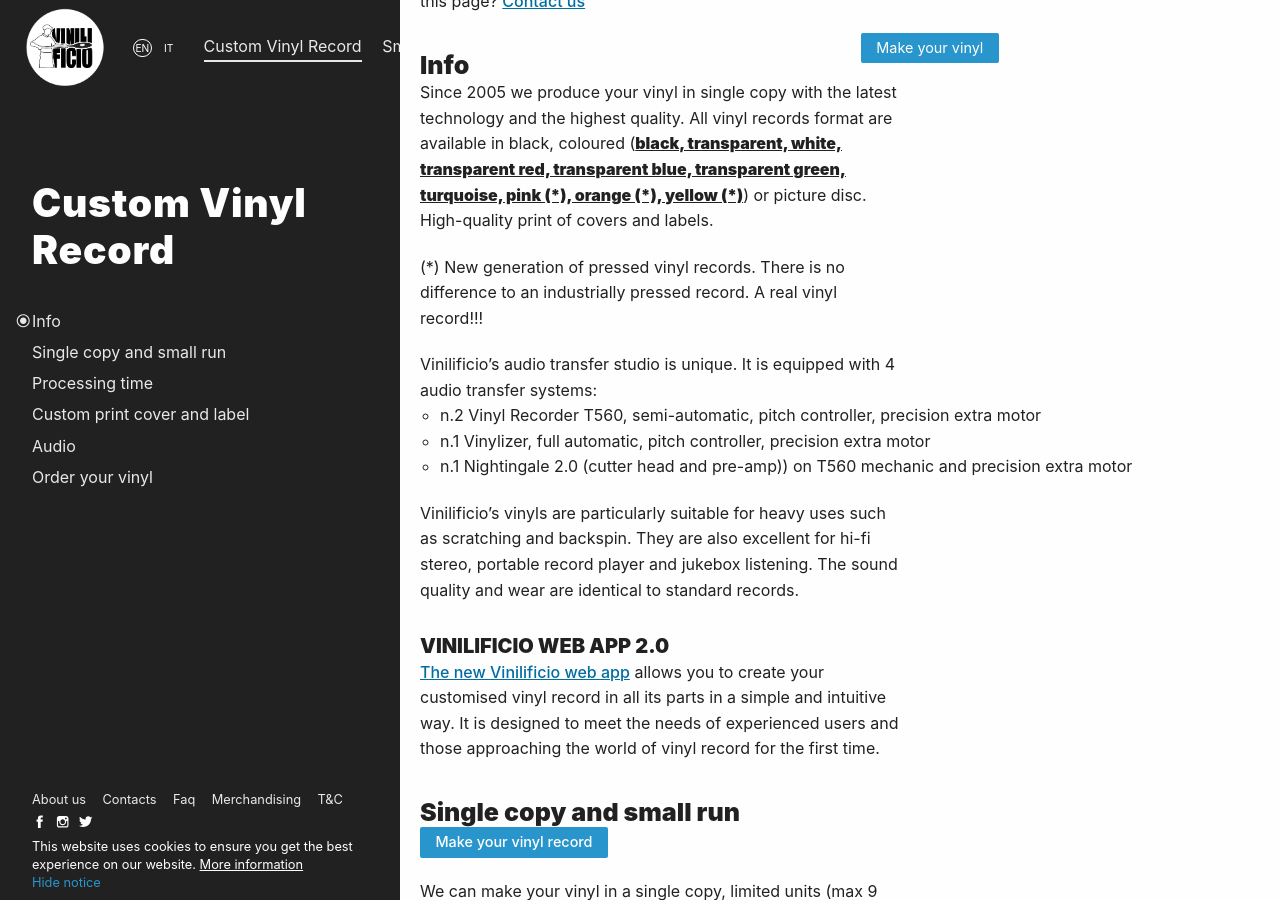
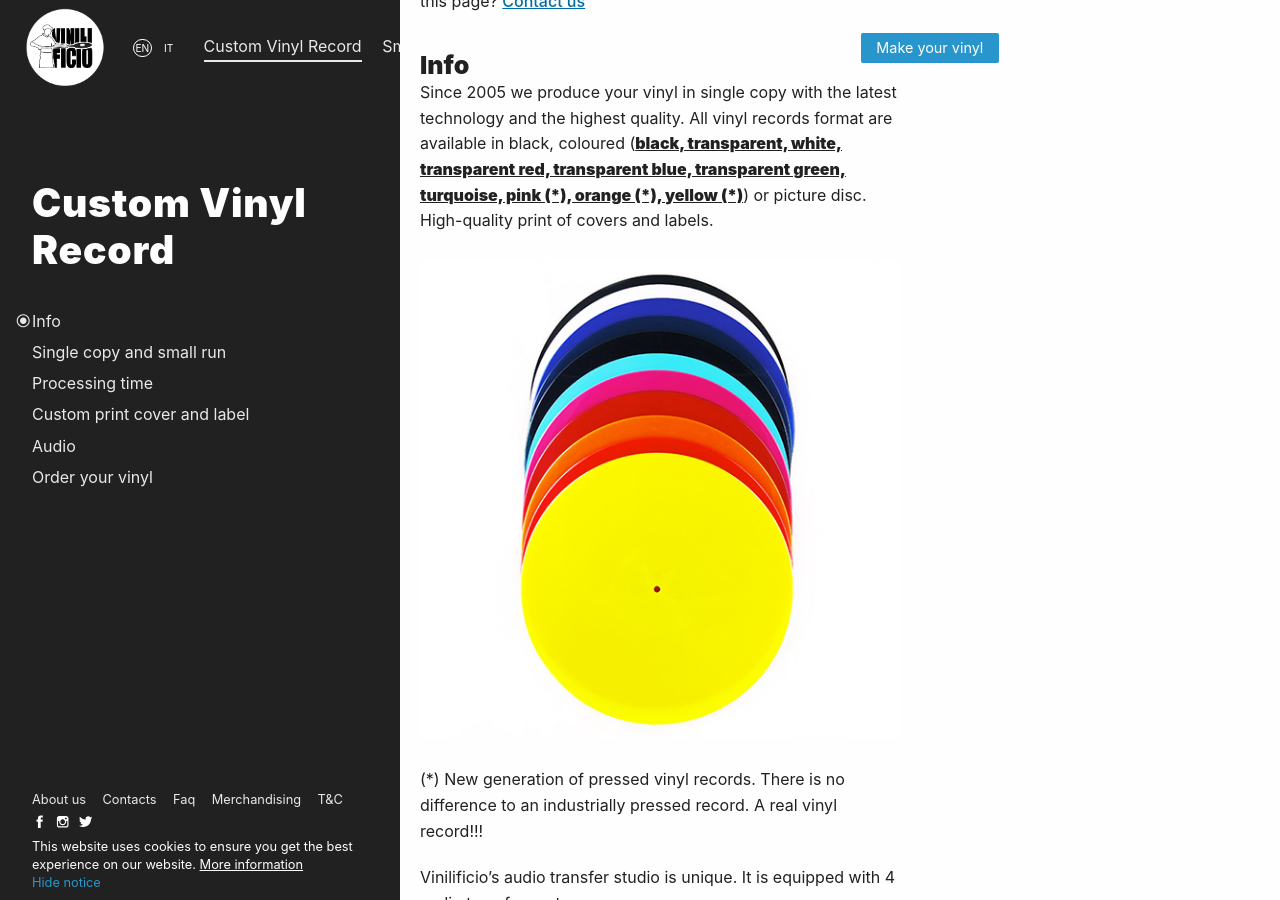
Before and after one commit to Vinilificio/vinilificio.com, a Jekyll site: the page built from en/single-copy.md, in a window 1280 px wide and 900 px high, scrolled down 1073 px. Built offline with Jekyll 4.4.1, drawn with Linux system fonts in a browser that asks for light colours; nearby versions of some CDN libraries; comment, search, counter and statistics services are not loaded.

Commit message:
Update single-copy.md

```diff
--- a/en/single-copy.md
+++ b/en/single-copy.md
@@ -40,6 +40,9 @@
 ### Info
 
 Since 2005 we produce your vinyl in single copy with the latest technology and the highest quality. All vinyl records format are available in black, coloured (<b><u>black, transparent, white, transparent red, transparent blue, transparent green, turquoise,  pink (*), orange (*), yellow (*)</u></b>) or picture disc. High-quality print of covers and labels.
+
+![vinylcolors](/img/vinylcolors.jpg)
+
 
 (*) New generation of pressed vinyl records. There is no difference to an industrially pressed record. A real vinyl record!!!
 
```
